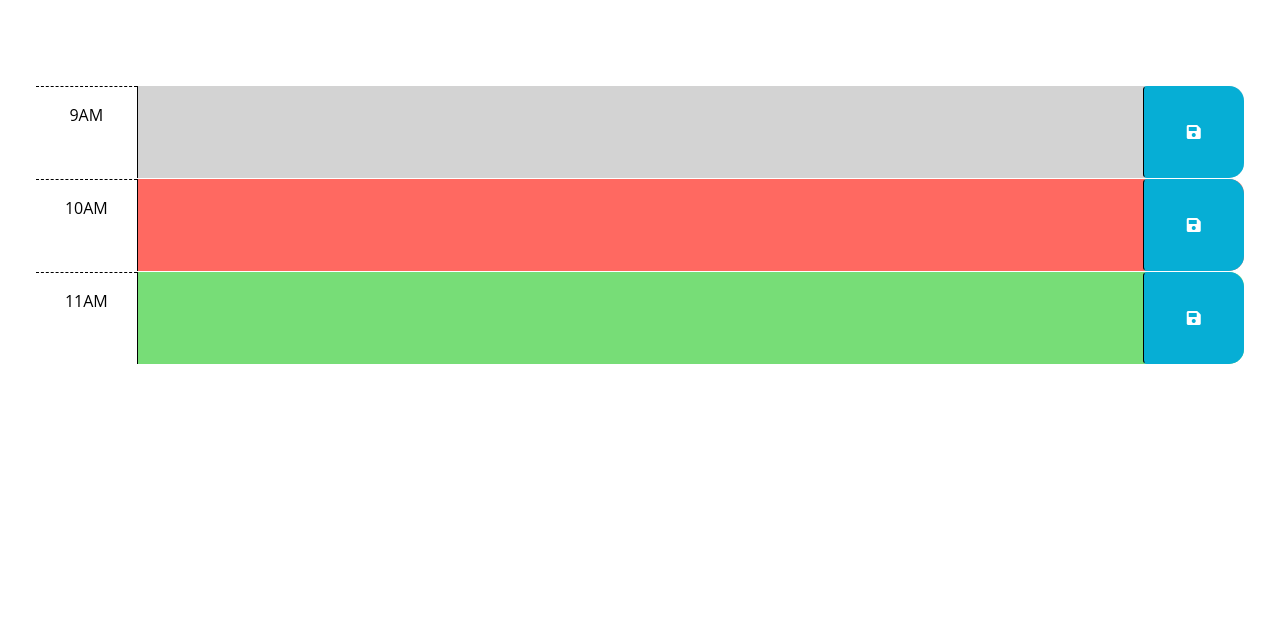
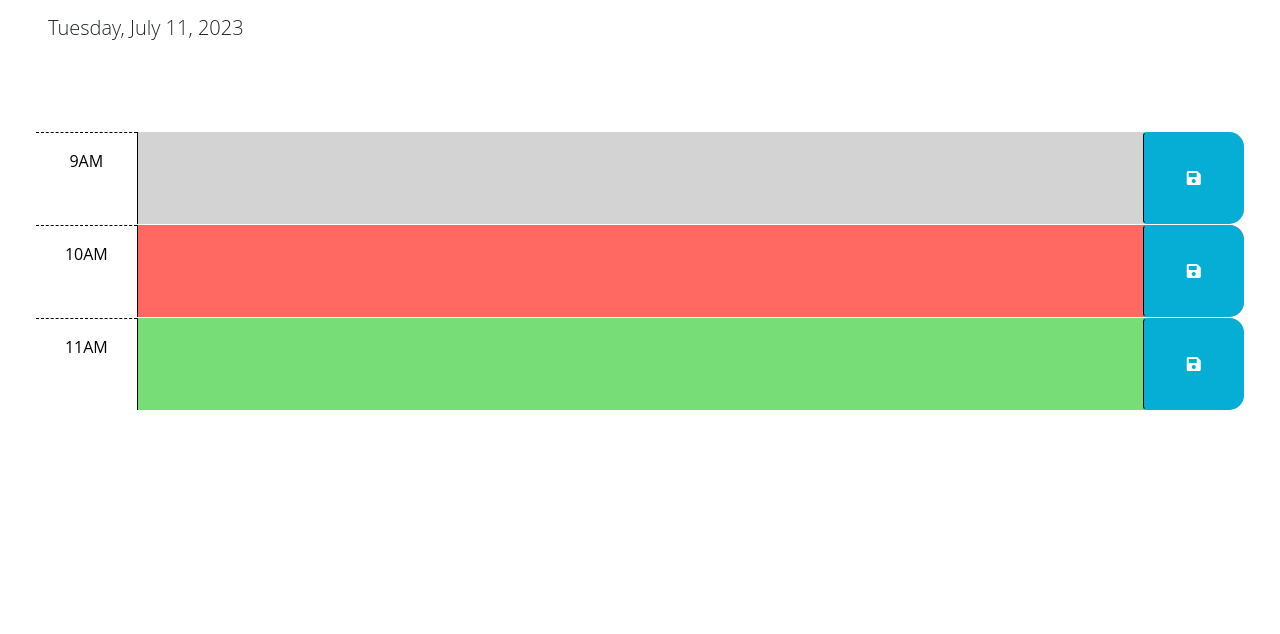
Before and after one commit to jesustgr/work-day-scheduler, a plain HTML site: page index.html in a window 1280 px wide. Shown: the part 166-800 px from the top of the page. Drawn offline with nearby package versions, Linux system fonts and the light colour scheme; files that its build step writes are made by us from their sources.

Commit message:
add current date in header

```diff
--- a/assets/js/script.js
+++ b/assets/js/script.js
@@ -20,4 +20,7 @@ $(function () {
   // attribute of each time-block be used to do this?
   //
   // TODO: Add code to display the current date in the header of the page.
+
+  // Display the current date in the header
+  $("#currentDay").text(dayjs().format("dddd, MMMM D, YYYY"));
 });
--- a/index.html
+++ b/index.html
@@ -20,7 +20,7 @@
       href="https://fonts.googleapis.com/css2?family=Fira+Sans:wght@400;700&display=swap"
       rel="stylesheet"
     />
-    <link rel="stylesheet" href="style.css" />
+    <link rel="stylesheet" href="assets/css/style.css" />
     <title>Work Day Scheduler</title>
   </head>
 
@@ -74,6 +74,6 @@
     integrity="sha256-iu/zLUB+QgISXBLCW/mcDi/rnf4m4uEDO0wauy76x7U="
     crossorigin="anonymous"></script>
 
-    <script src="script.js"></script>
+    <script src="assets/js/script.js"></script>
   </body>
 </html>
```
